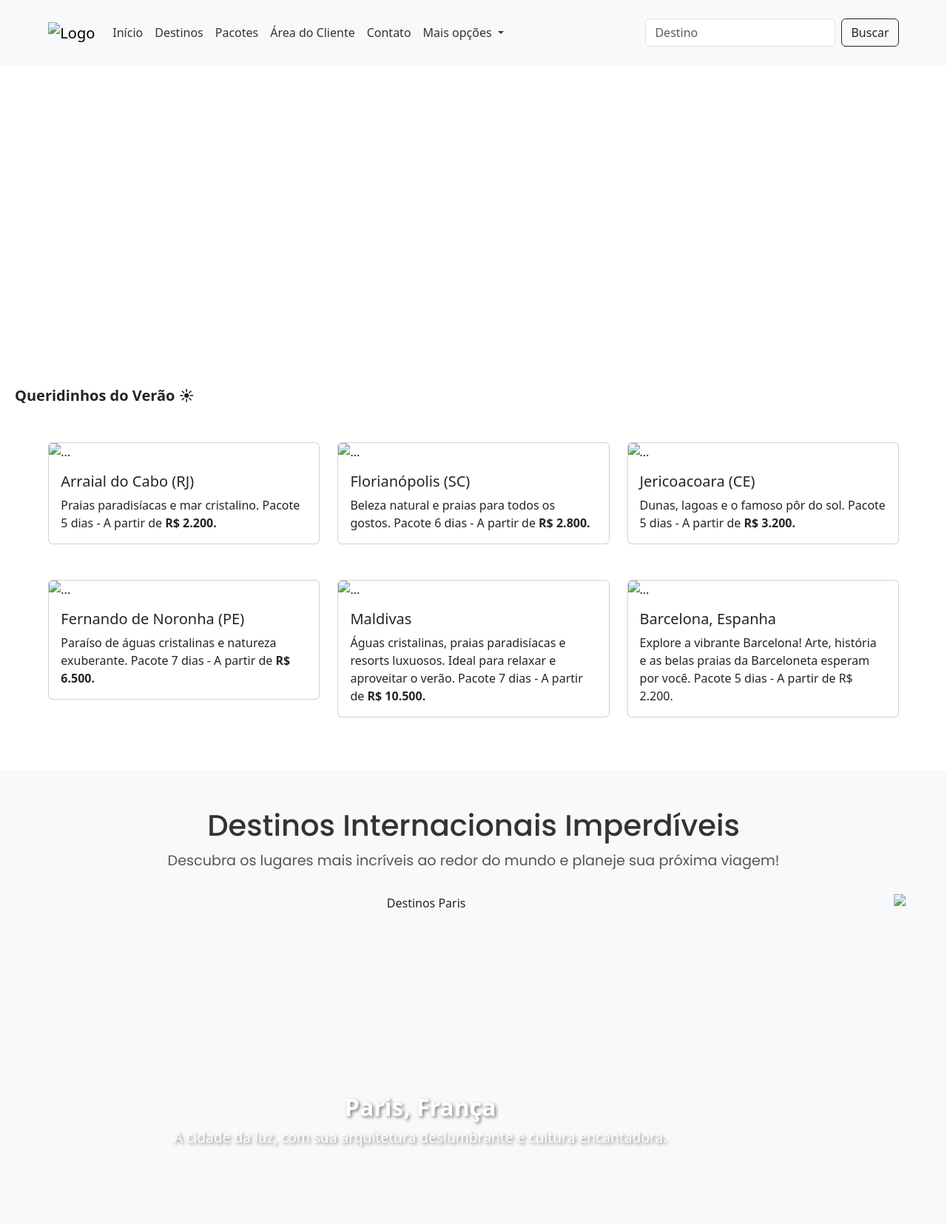
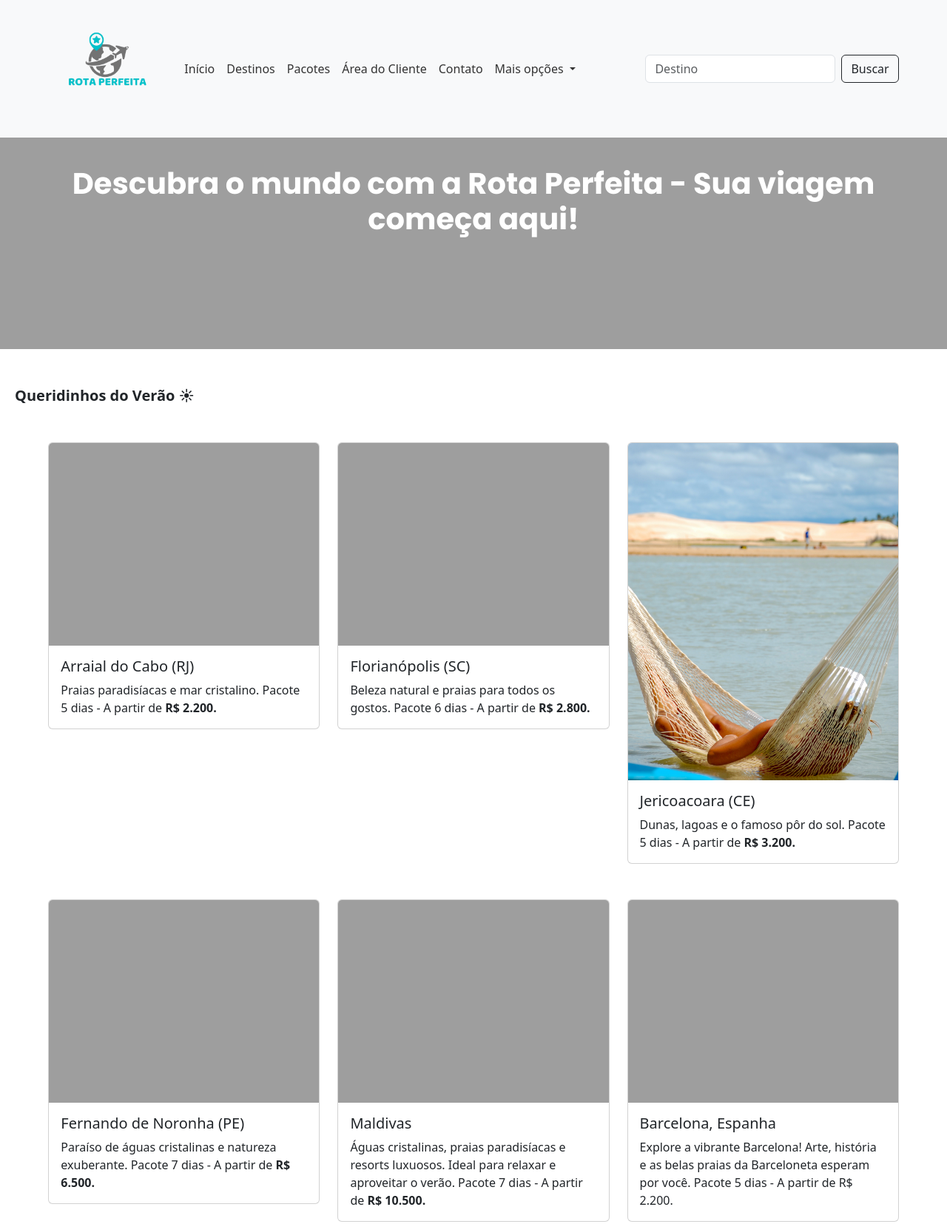
Before and after one commit to FabieliCardoso/RotaPerfeita, a plain HTML site: page index.html in a window 1280 px wide. Shown: the top 1655 px of the page at 74% size. Drawn offline with nearby package versions, Linux system fonts and the light colour scheme; the site is published under a folder, as on GitHub Pages, so addresses that start at the root find nothing.

Commit message:
Primeiro commit

```diff
--- a/index.html
+++ b/index.html
@@ -6,7 +6,7 @@
     <title>Rota Perfeita - Viagens</title>
     <link href="https://cdn.jsdelivr.net/npm/bootstrap@5.3.3/dist/css/bootstrap.min.css" rel="stylesheet" integrity="sha384-QWTKZyjpPEjISv5WaRU9OFeRpok6YctnYmDr5pNlyT2bRjXh0JMhjY6hW+ALEwIH" crossorigin="anonymous">
     <link rel="stylesheet" type="text/css" href="style.css">
-    <link rel="icon" href="/img/fabi.png" type="image/png">
+    <link rel="icon" href="img/fabi.png" type="image/png">
     <link rel="stylesheet" href="https://cdnjs.cloudflare.com/ajax/libs/font-awesome/6.0.0-beta3/css/all.min.css">
 
 
@@ -17,7 +17,7 @@
     <nav class="navbar col-12 m-auto position-fixed navbar-expand-lg navbar-light bg-light" style="z-index: 999;">
       <div class="container-fluid col-11 m-auto">
           <a class="navbar-brand" href="#">
-              <img src="/img/Logo.png" alt="Logo" style="max-height: 160px; width: auto;">
+              <img src="img/Logo.png" alt="Logo" style="max-height: 160px; width: auto;">
           </a>
           <button class="navbar-toggler" type="button" data-bs-toggle="collapse" data-bs-target="#navbarSupportedContent" aria-controls="navbarSupportedContent" aria-expanded="false" aria-label="Toggle navigation">
               <span class="navbar-toggler-icon"></span>
@@ -81,7 +81,7 @@
     <div class="row row-cols-1 row-cols-md-3 g-4 col-11 m-auto">
       <div class="col">
         <div class="card">
-          <img src="/img/arraial do cabo.JPG" class="card-img-top" alt="...">
+          <img src="img/arraial do cabo.JPG" class="card-img-top" alt="...">
           <div class="card-body">
             <h5 class="card-title">Arraial do Cabo (RJ)</h5>
             <p class="card-text">Praias paradisíacas e mar cristalino. Pacote 5 dias - A partir de <strong>R$ 2.200.</strong></div>
@@ -89,7 +89,7 @@
       </div>
       <div class="col">
         <div class="card">
-          <img src="/img/floripa.jpg" class="card-img-top" alt="...">
+          <img src="img/floripa.jpg" class="card-img-top" alt="...">
           <div class="card-body">
             <h5 class="card-title">Florianópolis (SC)</h5>
             <p class="card-text">Beleza natural e praias para todos os gostos. Pacote 6 dias - A partir de <strong>R$ 2.800.</strong></div>
@@ -97,7 +97,7 @@
       </div>
       <div class="col">
         <div class="card">
-          <img src="/img/jeri.jpg" class="card-img-top" alt="...">
+          <img src="img/jeri.jpg" class="card-img-top" alt="...">
           <div class="card-body">
             <h5 class="card-title">Jericoacoara (CE)</h5>
             <p class="card-text">Dunas, lagoas e o famoso pôr do sol. Pacote 5 dias - A partir de <strong>R$ 3.200.</strong></div>
@@ -110,7 +110,7 @@
     <div class="row row-cols-1 row-cols-md-3 g-4 col-11 m-auto">
       <div class="col">
         <div class="card">
-          <img src="/img/noronha.jpg" class="card-img-top" alt="...">
+          <img src="img/noronha.jpg" class="card-img-top" alt="...">
           <div class="card-body">
             <h5 class="card-title">Fernando de Noronha (PE)</h5>
             <p class="card-text">Paraíso de águas cristalinas e natureza exuberante. Pacote 7 dias - A partir de <strong>R$ 6.500.</strong></div>
@@ -118,7 +118,7 @@
       </div>
       <div class="col">
         <div class="card">
-          <img src="/img/maldivas.jpg" class="card-img-top" alt="...">
+          <img src="img/maldivas.jpg" class="card-img-top" alt="...">
           <div class="card-body">
             <h5 class="card-title">Maldivas</h5>
             <p class="card-text">Águas cristalinas, praias paradisíacas e resorts luxuosos. Ideal para relaxar e aproveitar o verão. Pacote 7 dias - A partir de <strong>R$ 10.500.</strong></p>
@@ -127,7 +127,7 @@
       </div>
       <div class="col">
         <div class="card">
-          <img src="/img/barcelona.jpg" class="card-img-top" alt="...">
+          <img src="img/barcelona.jpg" class="card-img-top" alt="...">
           <div class="card-body">
             <h5 class="card-title">Barcelona, Espanha</h5>
             <p class="card-text">Explore a vibrante Barcelona! Arte, história e as belas praias da Barceloneta esperam por você. Pacote 5 dias - A partir de R$ 2.200.</p>
@@ -152,7 +152,7 @@
         <div class="carousel-inner">
             <!-- Destino 1 (Paris) -->
             <div class="carousel-item active">
-                <img src="/img/paris.jpg" class="d-block w-100" alt="Destinos Paris">
+                <img src="img/paris.jpg" class="d-block w-100" alt="Destinos Paris">
                 <div class="carousel-caption d-none d-md-block">
                     <h5>Paris, França</h5>
                     <p>A cidade da luz, com sua arquitetura deslumbrante e cultura encantadora.</p>
@@ -160,7 +160,7 @@
             </div>
             <!-- Destino 2 (Grécia) -->
             <div class="carousel-item">
-                <img src="/img/grecia.jpg" class="d-block w-100" alt="Destinos Grécia">
+                <img src="img/grecia.jpg" class="d-block w-100" alt="Destinos Grécia">
                 <div class="carousel-caption d-none d-md-block">
                     <h5>Grécia</h5>
                     <p>Explore as ilhas paradisíacas, templos antigos e a rica história da Grécia.</p>
@@ -168,7 +168,7 @@
             </div>
             <!-- Destino 3 (Tóquio) -->
             <div class="carousel-item">
-                <img src="/img/toquio.jpg" class="d-block w-100" alt="Destinos Tóquio">
+                <img src="img/toquio.jpg" class="d-block w-100" alt="Destinos Tóquio">
                 <div class="carousel-caption d-none d-md-block">
                     <h5>Tóquio, Japão</h5>
                     <p>Experimente a mistura perfeita de tradição e inovação.</p>
@@ -176,7 +176,7 @@
             </div>
             <!-- Destino 4 (california)-->
             <div class="carousel-item">
-              <img src="/img/california.PNG" class="d-block w-100" alt="Destinos California">
+              <img src="img/california.PNG" class="d-block w-100" alt="Destinos California">
               <div class="carousel-caption d-none d-md-block">
                   <h5>California, EUA</h5>
                   <p>Explore praias deslumbrantes e cidades vibrantes.</p>
@@ -184,7 +184,7 @@
           </div>
           <!-- Destino 5 (Peru)-->
           <div class="carousel-item">
-            <img src="/img/peru.jpg" class="d-block w-100" alt="Destinos Peru">
+            <img src="img/peru.jpg" class="d-block w-100" alt="Destinos Peru">
             <div class="carousel-caption d-none d-md-block">
                 <h5>Peru</h5>
                 <p>Vivencie a riqueza cultural e histórica de Machu Picchu.</p>
@@ -192,7 +192,7 @@
         </div>
         <!-- Destino 6 (Turquia)-->
         <div class="carousel-item">
-          <img src="/img/turquia.jpg" class="d-block w-100" alt="Destinos Turquia">
+          <img src="img/turquia.jpg" class="d-block w-100" alt="Destinos Turquia">
           <div class="carousel-caption d-none d-md-block">
               <h5>Turquia</h5>
               <p>Descubra a fusão única de Oriente e Ocidente.</p>
@@ -255,6 +255,7 @@
             <a href="#" class="social-icon"><i class="fab fa-facebook-f"></i></a>
             <a href="#" class="social-icon"><i class="fab fa-instagram"></i></a>
             <a href="#" class="social-icon"><i class="fab fa-twitter"></i></a>
+
         </div>
     </div>
   </div>
--- a/style.css
+++ b/style.css
@@ -4,7 +4,7 @@
 
 
 .banner {
-    background: url('/img/banner.jpg') no-repeat center center/cover;
+    background: url('img/banner.jpg') no-repeat center center/cover;
     height: 50vh; /* Define a altura relativa à tela */
     display: flex;
     align-items: center;
```
